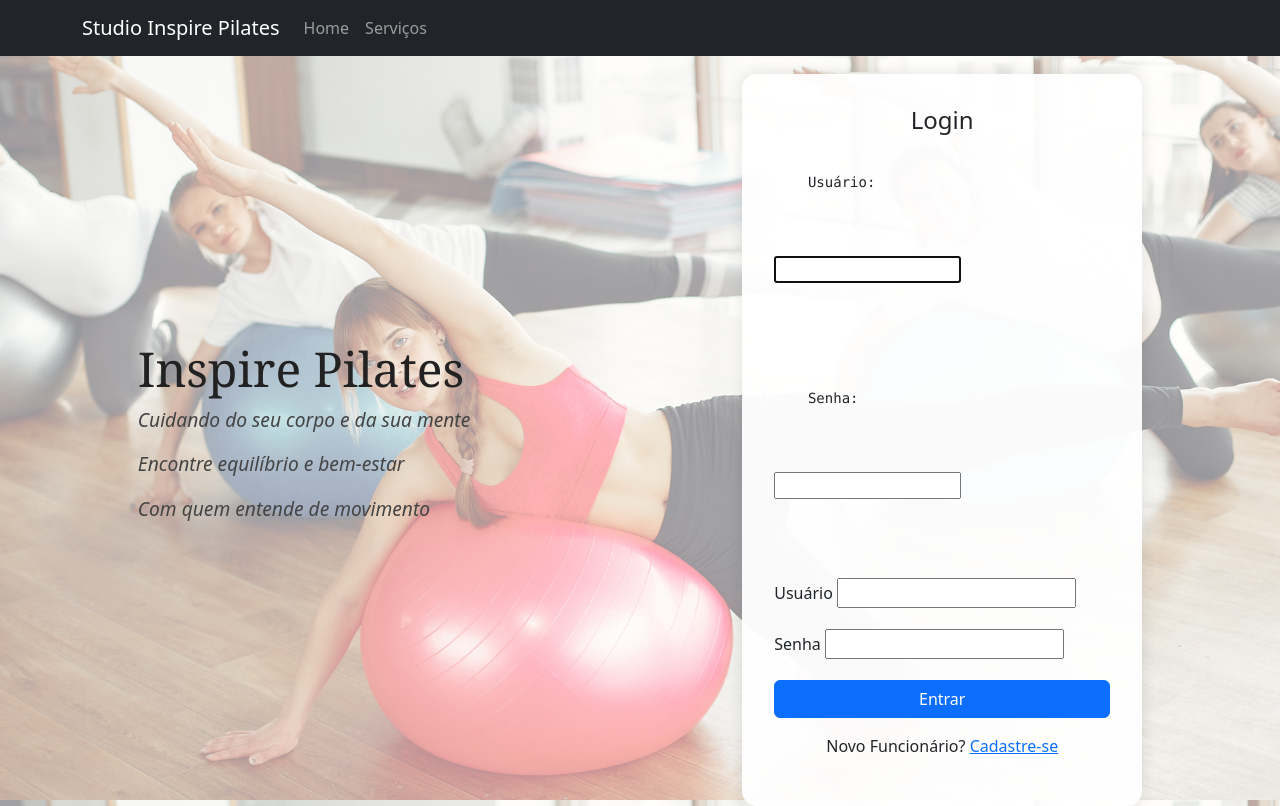
After one commit to virlaniacanuto12/estudio_pilates, a Django app: page /studio/login/ in a window 1280 px wide. The commit adds this page. Run offline with Django 5.2, Linux system fonts and the light colour scheme; some libraries are stand-ins or nearby versions.

Commit message:
Adicionando tela de login #36

```diff
--- a/requirements.txt
+++ b/requirements.txt
@@ -1,5 +1,7 @@
 asgiref==3.8.1
 Django==5.2
+django-crispy-forms==2.4
+crispy-bootstrap5
 django-environ==0.12.0
 psycopg2-binary==2.9.10
 sqlparse==0.5.3
--- a/studio/forms.py
+++ b/studio/forms.py
@@ -4,6 +4,10 @@ from .models import Servico
 from .models import Funcionario
 from .models import Aluno
 from .models import Plano
+from django.contrib.auth.forms import AuthenticationForm
+from crispy_forms.helper import FormHelper
+from crispy_forms.layout import Submit
+
 
 class ServicoForm(forms.ModelForm):
     class Meta:
@@ -82,3 +86,10 @@ class PlanoForm(forms.ModelForm):
     class Meta:
         model = Plano
         fields = ['codigo', 'nome', 'qtd_aulas', 'valor_aula', 'status', 'limite_vigencia']
+
+class CustomLoginForm(AuthenticationForm):
+    def __init__(self, *args, **kwargs):
+        super().__init__(*args, **kwargs)
+        self.helper = FormHelper()
+        self.helper.form_method = 'post'
+        self.helper.add_input(Submit('login', 'Entrar', css_class='btn btn-primary w-100'))
--- a/studio/templates/studio/base.html
+++ b/studio/templates/studio/base.html
@@ -4,14 +4,22 @@
     <meta charset="UTF-8">
     <meta name="viewport" content="width=device-width, initial-scale=1.0">
     <title>{% block title %}Studio Pilates{% endblock %}</title>
+
+    <!-- Bootstrap 5 -->
     <link href="https://cdn.jsdelivr.net/npm/bootstrap@5.3.0/dist/css/bootstrap.min.css" rel="stylesheet">
+
+    <!-- Font Awesome -->
     <link rel="stylesheet" href="https://cdnjs.cloudflare.com/ajax/libs/font-awesome/6.5.0/css/all.min.css"
-    integrity="sha512-vrL+o9ZMwYykXj3K6PE4yD6+fV7wUg2kHbyJc65N4nM9zFL3L4CxRCIrZcKv+lR6FdSDC46xp9aJWfLUwzjP7Q==" crossorigin="anonymous" referrerpolicy="no-referrer"/>
+        crossorigin="anonymous" referrerpolicy="no-referrer"/>
+
+    {% block head_extra %}{% endblock %}
 </head>
 <body>
+
+    <!-- Navbar -->
     <nav class="navbar navbar-expand-lg navbar-dark bg-dark">
         <div class="container">
-            <a class="navbar-brand" href="{% url 'home' %}">Studio Pilates</a>
+            <a class="navbar-brand" href="{% url 'home' %}">Studio Inspire Pilates</a>
             <div class="collapse navbar-collapse">
                 <ul class="navbar-nav">
                     <li class="nav-item">
@@ -25,25 +33,29 @@
         </div>
     </nav>
 
+    <!-- Conteúdo principal -->
     <div class="container mt-4">
         {% block content %}
         {% endblock %}
     </div>
 
-     <!-- jQuery (necessário para máscaras) -->
-     <script src="https://code.jquery.com/jquery-3.7.1.min.js"
-     integrity="sha256-3gJwYp4gYcM3aY1kP6yz1zN+5zC3Pz9p0FzY0jI6jkA="
-     crossorigin="anonymous"></script>
+    <!-- jQuery (necessário para máscaras) -->
+    <script src="https://code.jquery.com/jquery-3.7.1.min.js"
+        crossorigin="anonymous"></script>
 
     <!-- jQuery Mask Plugin -->
     <script src="https://cdnjs.cloudflare.com/ajax/libs/jquery.mask/1.14.16/jquery.mask.min.js"
-     integrity="sha512-ZHe1ro1aZ1O+6YYajqeqRQ7l1u+cZx3Eo5Y5uR3MY9+uGM9K8RPY3v59n74qUOtElPszqGKztQ+TA4Zx3UO3Cg=="
-     crossorigin="anonymous" referrerpolicy="no-referrer"></script>
+        crossorigin="anonymous" referrerpolicy="no-referrer"></script>
 
     <!-- Bootstrap Bundle JS -->
     <script src="https://cdn.jsdelivr.net/npm/bootstrap@5.3.0/dist/js/bootstrap.bundle.min.js"></script>
 
-    <!-- Bloco para scripts personalizados por página -->
+    <!-- HTMX -->
+    <script src="https://unpkg.com/htmx.org@1.9.10"></script>
+
+    <!-- Alpine.js -->
+    <script src="https://cdn.jsdelivr.net/npm/alpinejs@3.x.x/dist/cdn.min.js" defer></script>
+
     {% block extra_js %}{% endblock %}
 </body>
 </html>
--- /dev/null
+++ b/studio/templates/studio/login.html
@@ -0,0 +1,95 @@
+{% extends 'studio/base.html' %}
+{% load crispy_forms_tags static %}
+
+{% block title %}Login - Inspire Pilates{% endblock %}
+
+{% block content %}
+<style>
+    body {
+        background-image: url("{% static 'fundo_pilates.png' %}");
+        background-size: cover;
+        background-position: center;
+        margin: 0;
+        padding: 0;
+    }
+
+    .login-page {
+        height: 90vh;
+        display: flex;
+        align-items: center;
+        justify-content: space-between;
+        padding: 0 5%;
+    }
+
+    .login-left {
+        flex: 1;
+        color: #222;
+    }
+
+    .login-left h1 {
+        font-size: 3rem;
+        font-family: 'Georgia', serif;
+    }
+
+    .login-left p {
+        font-style: italic;
+        font-size: 1.2rem;
+        color: #444;
+    }
+
+    .login-right {
+        flex: 1;
+        max-width: 400px;
+        background-color: rgba(255, 255, 255, 0.95);
+        padding: 2rem;
+        border-radius: 15px;
+        box-shadow: 0 0 15px rgba(0, 0, 0, 0.1);
+    }
+
+    .login-right h4 {
+        text-align: center;
+        margin-bottom: 1rem;
+    }
+</style>
+
+<div class="login-page">
+    <div class="login-left">
+        <h1>Inspire Pilates</h1>
+        <p>Cuidando do seu corpo e da sua mente</p>
+        <p>Encontre equilíbrio e bem-estar</p>
+        <p>Com quem entende de movimento</p>
+    </div>
+
+    <div class="login-right">
+        <h4>Login</h4>
+        <pre>{{ form }}</pre>
+        <form method="post" novalidate>
+            {% csrf_token %}
+
+            <div class="mb-3">
+              <label for="{{ form.username.id_for_label }}" class="form-label">Usuário</label>
+              {{ form.username }}
+              {% for error in form.username.errors %}
+                <div class="text-danger">{{ error }}</div>
+              {% endfor %}
+            </div>
+
+            <div class="mb-3">
+              <label for="{{ form.password.id_for_label }}" class="form-label">Senha</label>
+              {{ form.password }}
+              {% for error in form.password.errors %}
+                <div class="text-danger">{{ error }}</div>
+              {% endfor %}
+            </div>
+
+            <div class="d-grid mt-3">
+              <button type="submit" class="btn btn-primary">Entrar</button>
+            </div>
+          </form>
+
+        <p class="mt-3 text-center">
+            Novo Funcionário? <a href="{% url 'studio:cadastro_funcionario' %}">Cadastre-se</a>
+        </p>
+    </div>
+</div>
+{% endblock %}
--- a/studio/urls.py
+++ b/studio/urls.py
@@ -1,5 +1,7 @@
 from django.urls import path
 from . import views
+from .views import StudioLoginView
+
 
 app_name = 'studio'
 
@@ -28,6 +30,7 @@ urlpatterns = [
     path('planos/<int:id>/editar/', views.editar_plano, name='editar_plano'),
     path('planos/<int:id>/excluir/', views.excluir_plano, name='excluir_plano'),
 
-
+    #Login
+    path('login/', StudioLoginView.as_view(), name='login'),
 
 ]
--- a/studio/views.py
+++ b/studio/views.py
@@ -2,6 +2,8 @@
 
 from django.shortcuts import render, redirect, get_object_or_404
 from django.contrib import messages
+from django.contrib.auth.views import LoginView
+from django.contrib.auth.forms import AuthenticationForm
 from .models import Servico
 from .forms import ServicoForm, ServicoFilterForm
 from .models import Funcionario
@@ -10,6 +12,8 @@ from .models import Aluno
 from .forms import AlunoForm
 from .models import Plano
 from .forms import PlanoForm
+from .forms import CustomLoginForm
+
 
 # View Serviços
 def lista_servicos(request):
@@ -179,5 +183,10 @@ def excluir_plano(request, id):
     messages.success(request, "Plano excluído com sucesso!")
     return redirect('studio:listar_planos')
 
+#LoginView - view pronta do Django para autenticação
+class StudioLoginView(LoginView):
+    template_name = 'studio/login.html'
+    authentication_form = AuthenticationForm
+
 def home(request):
-    return render(request, 'studio/home.html')
+    return render(request, 'studio/login.html')
```
Also changed, not shown: config/settings.py (+8 -0 lines), static/fundo_pilates.png (added).
